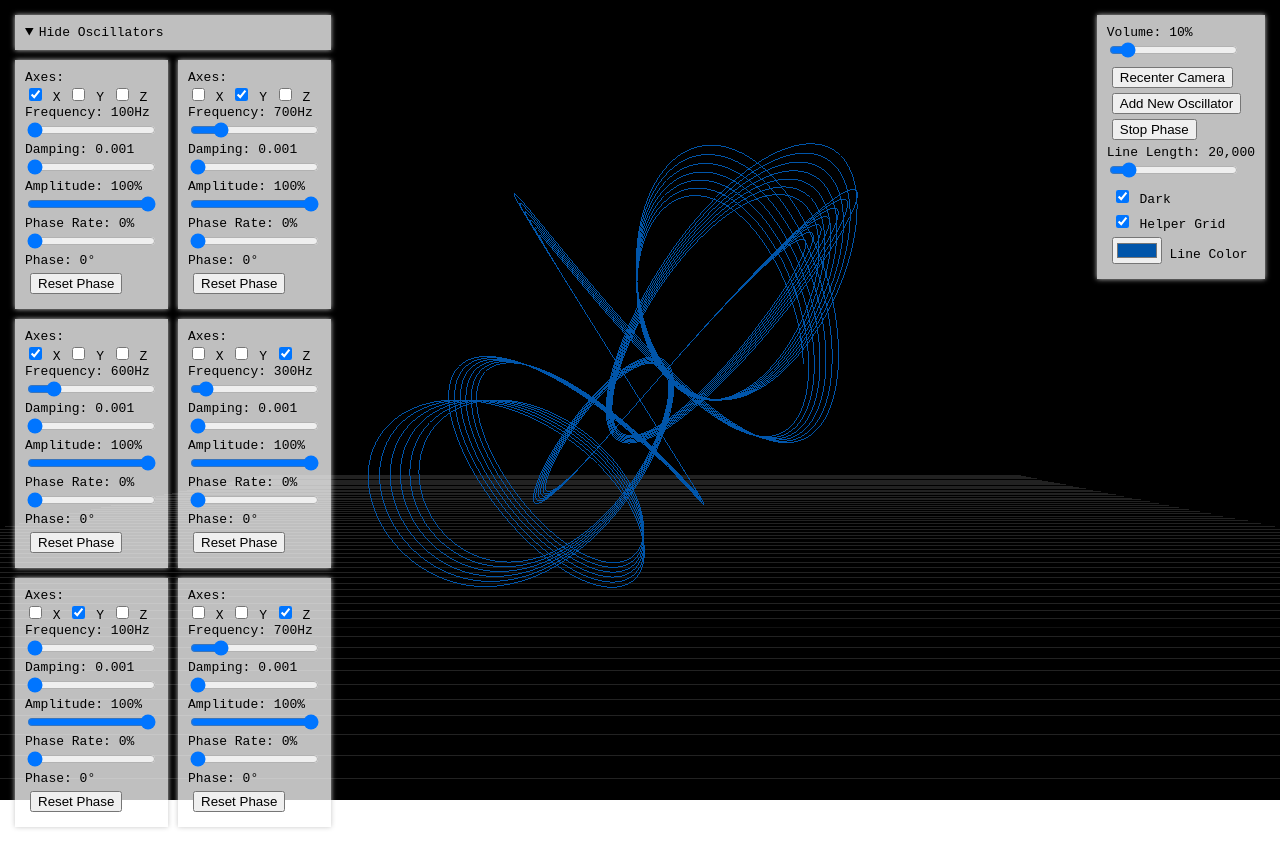
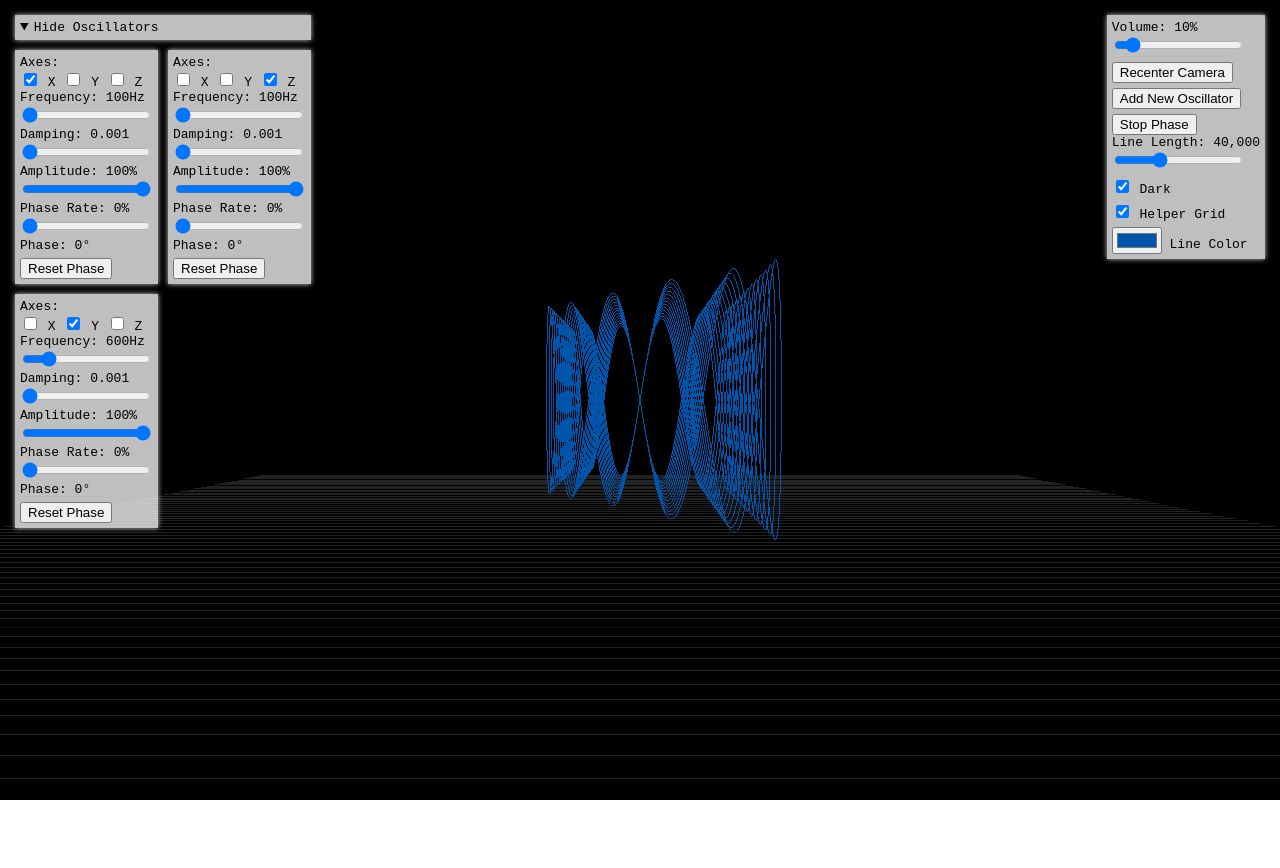
Before and after one commit to alexmacy/3D-Harmonograph, a plain HTML site: page index.html in a window 1280 px wide. After the commit the page ends 804 px from the top, so only its background shows below. Drawn offline with Linux system fonts and the light colour scheme; animation ran at ten frames a second.

Commit message:
minor tweaks

```diff
--- a/index.html
+++ b/index.html
@@ -22,7 +22,6 @@
     top: 10px;
   }
   .left {
-    height: 900px;
     display: flex;
     flex-flow: column wrap;
   }
@@ -30,11 +29,14 @@
     background-color: rgba(255, 255, 255, .75);
     box-shadow: 0px 0px 5px rgb(200, 200, 200);
     margin: 5px;
-    padding: 10px;
+    padding: 5px;
+  }
+  .summary {
+    padding: 5px;
   }
   button, .right label {
     display: block;
-    margin: 5px;
+    margin-top: 5px;
   }
   .scene-container {
     position: absolute;
@@ -85,11 +87,11 @@
       <input type="range" value="10" oninput="updateVolume(this.value)">
     </div>
     <button onclick="controls.reset()">Recenter Camera</button>
-    <button onclick="oscillators.push(new Oscillator())">Add New Oscillator</button>
+    <button onclick="addOscillator()">Add New Oscillator</button>
     <button onclick="freezePhase(this)">Stop Phase</button>
-    <div class="line-length-text">Line Length: 20,000</div>
+    <div class="line-length-text">Line Length: 40,000</div>
     <div>
-      <input class="line-length" type="range" min="10" max="99" value="20" oninput="updateLength(this.value)">
+      <input class="line-length" type="range" min="10" max="99" value="40" oninput="updateLength(this.value)">
     </div>
     <label><input type="checkbox"
                   onchange="renderer.setClearColor(this.checked ? 0x000000 : 0xffffff);
@@ -108,11 +110,14 @@
 <div class="scene-container"></div>
 
 <script>
+
+document.querySelector(".left").style.height = innerHeight * .9 + "px"
+
 ///////////////////////////////////////////////////////////////////////////////
 // global variables
 ///////////////////////////////////////////////////////////////////////////////
 
-let count = 20000;
+let count = 40000;
 let t = 0;
 let paused = false;
 let freeze = false;
@@ -135,7 +140,7 @@ const template = document.querySelector('.oscillator-template')
     .content.querySelector(".oscillator");
 
 const oscillators = [];
-for (let i=0; i<6; i++) oscillators.push(Oscillator())
+for (let i=0; i<3; i++) oscillators.push(Oscillator())
 
 
 ///////////////////////////////////////////////////////////////////////////////
@@ -197,13 +202,16 @@ function Oscillator(i = oscillators.length) {
 
   // axes to be effected by this oscillator
   const x = newOscillator.querySelector(".axes .x")
-  self.x = x.checked = i === 0 || i === 1;
+  // self.x = x.checked = i === 0 || i === 3;
+  self.x = x.checked = i % 3 === 0;
 
   const y = newOscillator.querySelector(".axes .y")
-  self.y = y.checked = i === 2 || i === 3;
+  // self.y = y.checked = i === 1 || i === 4;
+  self.y = y.checked = i % 3 === 1;
 
   const z = newOscillator.querySelector(".axes .z")
-  self.z = z.checked = i === 4 || i === 5;
+  // self.z = z.checked = i === 2 || i === 5;
+  self.z = z.checked = i % 3 === 2;
 
   [x, y, z].map(function(d) {
     d.onchange = function() {shouldMute(this)}
@@ -410,6 +418,12 @@ function animate() {
 // volume control, starting/stopping the phase, etc.
 ///////////////////////////////////////////////////////////////////////////////
 
+function addOscillator() {
+  oscillators.push(new Oscillator())
+  t = 0;
+  if (paused) animate()
+}
+
 function updateVolume(val) {
   document.querySelector(".volume").innerHTML = "Volume: " + val + "%";
   gainNode.gain.value = val/1000;
```
